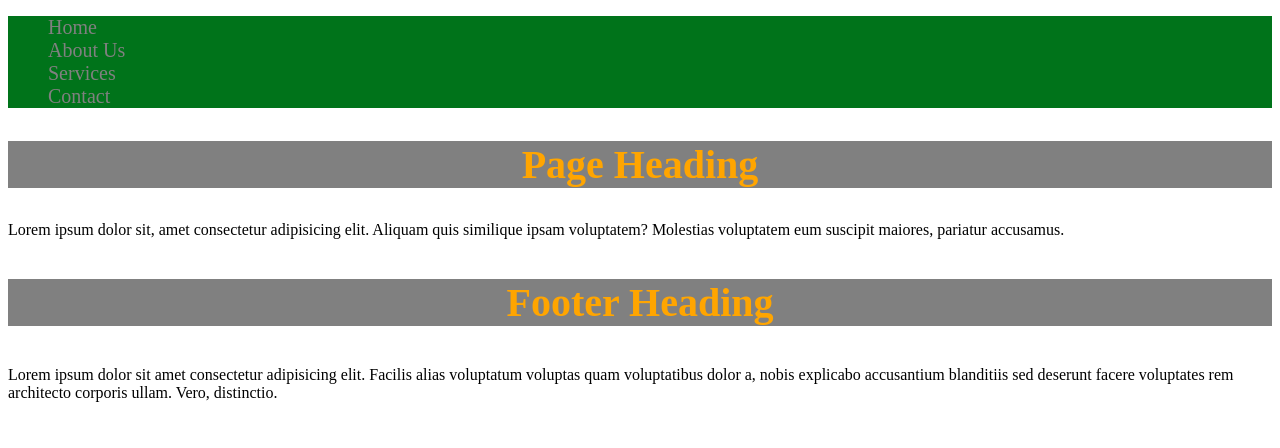
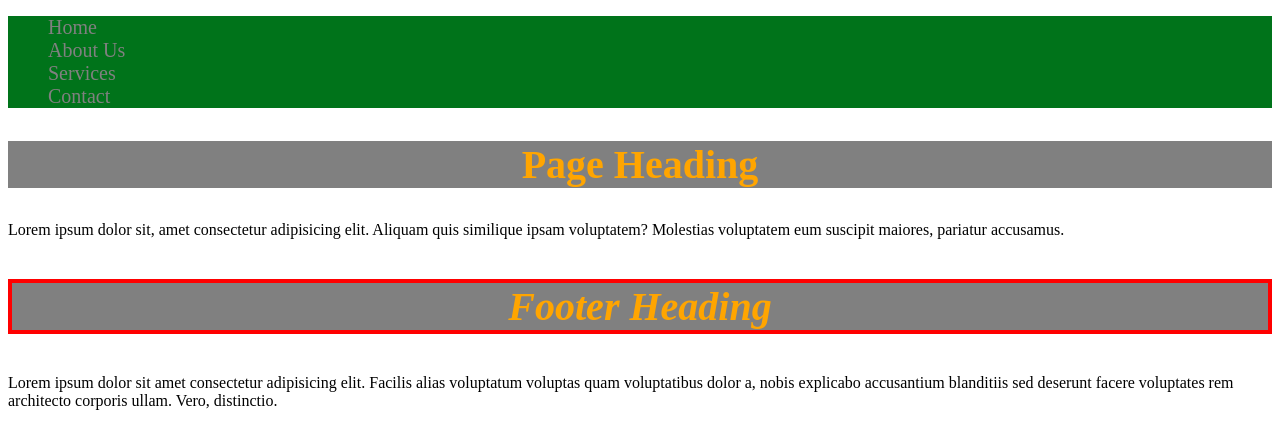
Before and after one commit to sachin-ranganath-k/SCSS, a website: page index.html in a window 1280 px wide. Drawn offline with Linux system fonts and the light colour scheme.

Commit message:
import and partials

```diff
--- /dev/null
+++ b/scss/_test.scss
@@ -0,0 +1,4 @@
+.footer h3{
+    font-style: italic;
+    border: 4px solid red;
+}
--- a/scss/main.scss
+++ b/scss/main.scss
@@ -1,3 +1,5 @@
+@import "test";  //Importing _test.scss file to this file
+
 $color-primary: orange;
 $color-secondary: gray;
 $color-tertiary: royalblue;
```
Also changed, not shown: css/main.css.
